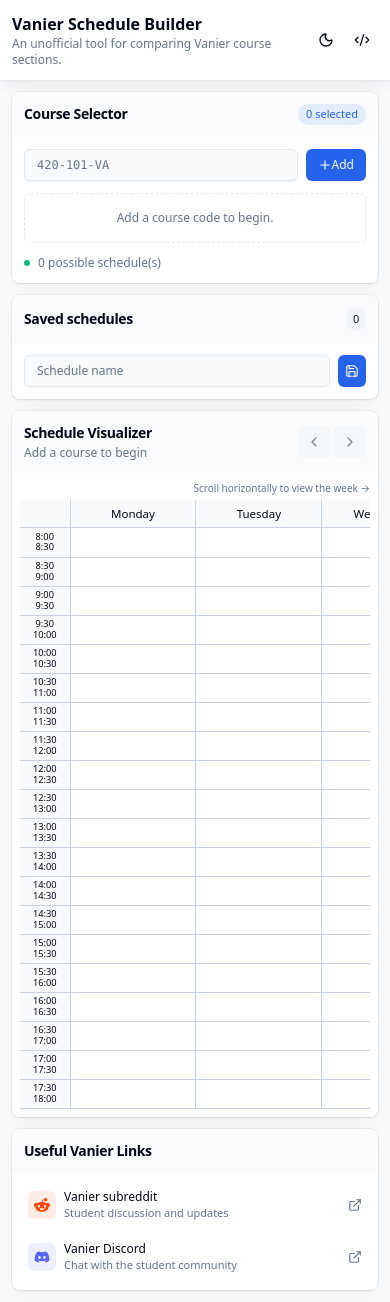
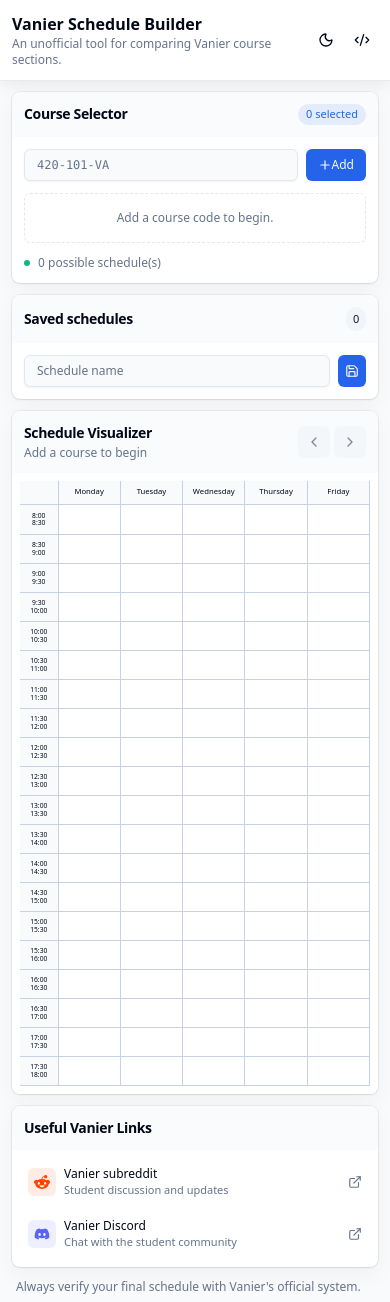
Before and after one commit to Jxl-s/vanier-schedule-maker-2, a Next.js app: page / in a window 390 px wide. Shown: the top 1302 px of the page. Built offline with nearby package versions, Linux system fonts and the light colour scheme.

Commit message:
full size mobile

```diff
--- a/src/app/components/SavedSchedules.tsx
+++ b/src/app/components/SavedSchedules.tsx
@@ -43,6 +43,18 @@ export default function SavedSchedules({
 		setMessage("Saved.");
 	}
 
+	function handleLoad(savedName: string) {
+		if (window.confirm(`Are you sure you want to load "${savedName}"?`)) {
+			onLoad(savedName);
+		}
+	}
+
+	function handleDelete(savedName: string) {
+		if (window.confirm(`Are you sure you want to delete "${savedName}"?`)) {
+			onDelete(savedName);
+		}
+	}
+
 	return (
 		<Card className="overflow-hidden">
 			<CardHeader className="bg-muted/45 p-3">
@@ -78,7 +90,7 @@ export default function SavedSchedules({
 							<div className="flex items-center gap-1" key={savedName}>
 								<Button
 									className="h-8 min-w-0 flex-1 justify-start px-2 text-xs"
-									onClick={() => onLoad(savedName)}
+									onClick={() => handleLoad(savedName)}
 									variant="outline"
 								>
 									<FolderOpen className="mr-1.5 h-3.5 w-3.5 shrink-0" />
@@ -87,7 +99,7 @@ export default function SavedSchedules({
 								<Button
 									aria-label={"Delete saved schedule " + savedName}
 									className="h-8 w-8 text-muted-foreground hover:text-destructive"
-									onClick={() => onDelete(savedName)}
+									onClick={() => handleDelete(savedName)}
 									size="icon"
 									variant="ghost"
 								>
--- a/src/app/components/Schedule.tsx
+++ b/src/app/components/Schedule.tsx
@@ -71,11 +71,11 @@ export default function Schedule({ data }: ScheduleProps) {
 	return (
 		<div
 			aria-label="Weekly schedule"
-			className="schedule-scroll overflow-x-auto"
+			className="schedule-scroll overflow-hidden"
 			role="region"
 			tabIndex={0}
 		>
-			<table className="schedule-table w-full min-w-[680px] table-fixed border-collapse">
+			<table className="schedule-table w-full table-fixed border-collapse">
 				<caption className="sr-only">
 					Weekly course schedule from 8:00 to 18:00
 				</caption>
--- a/src/app/components/ScheduleBuilder.tsx
+++ b/src/app/components/ScheduleBuilder.tsx
@@ -260,6 +260,9 @@ export default function ScheduleBuilder({
 						onLoad={loadSchedule}
 						onSave={saveSchedule}
 					/>
+					<div className="hidden lg:block">
+						<UsefulLinks />
+					</div>
 				</aside>
 
 				<ScheduleWorkspace
@@ -277,7 +280,7 @@ export default function ScheduleBuilder({
 					truncated={generation.truncated}
 				/>
 
-				<div className="lg:col-start-1 lg:row-start-2">
+				<div className="lg:hidden">
 					<UsefulLinks />
 				</div>
 			</div>
--- a/src/app/components/ScheduleWorkspace.tsx
+++ b/src/app/components/ScheduleWorkspace.tsx
@@ -70,9 +70,6 @@ export default function ScheduleWorkspace({
 
 			<CardContent className="p-0">
 				<div className="schedule-surface p-2">
-					<p className="mb-1 text-right text-[10px] text-muted-foreground sm:hidden">
-						Scroll horizontally to view the week →
-					</p>
 					<Schedule data={schedule} />
 				</div>
 
--- a/src/app/index.css
+++ b/src/app/index.css
@@ -92,6 +92,8 @@
 }
 
 .schedule-scroll {
+	container-type: inline-size;
+	container-name: schedule;
 	overscroll-behavior-x: contain;
 	scrollbar-color: hsl(var(--muted-foreground)) hsl(var(--muted));
 	scrollbar-width: thin;
@@ -110,6 +112,7 @@
 	background: hsl(var(--schedule-background));
 	color: hsl(var(--schedule-foreground));
 	font-size: 0.68rem;
+	table-layout: fixed;
 }
 
 .schedule-table th,
@@ -152,12 +155,35 @@
 	background: hsl(var(--schedule-course));
 	font-size: 0.64rem;
 	line-height: 1.25;
+	overflow-wrap: anywhere;
 	padding: 3px;
 	vertical-align: middle;
 }
 
 .schedule-table .course-cell strong {
 	font-weight: 700;
+}
+
+	@media (max-width: 640px) {
+	.schedule-table {
+		font-size: clamp(0.46rem, 2cqw, 0.64rem);
+	}
+
+	.schedule-table thead th {
+		height: 24px;
+		font-size: clamp(0.48rem, 2.2cqw, 0.68rem);
+	}
+
+	.schedule-table .time-column {
+		width: 38px;
+		font-size: clamp(0.42rem, 1.7cqw, 0.54rem);
+	}
+
+	.schedule-table .course-cell {
+		font-size: clamp(0.46rem, 2cqw, 0.64rem);
+		line-height: 1.1;
+		padding: 2px;
+	}
 }
 
 @media (prefers-reduced-motion: reduce) {
```
